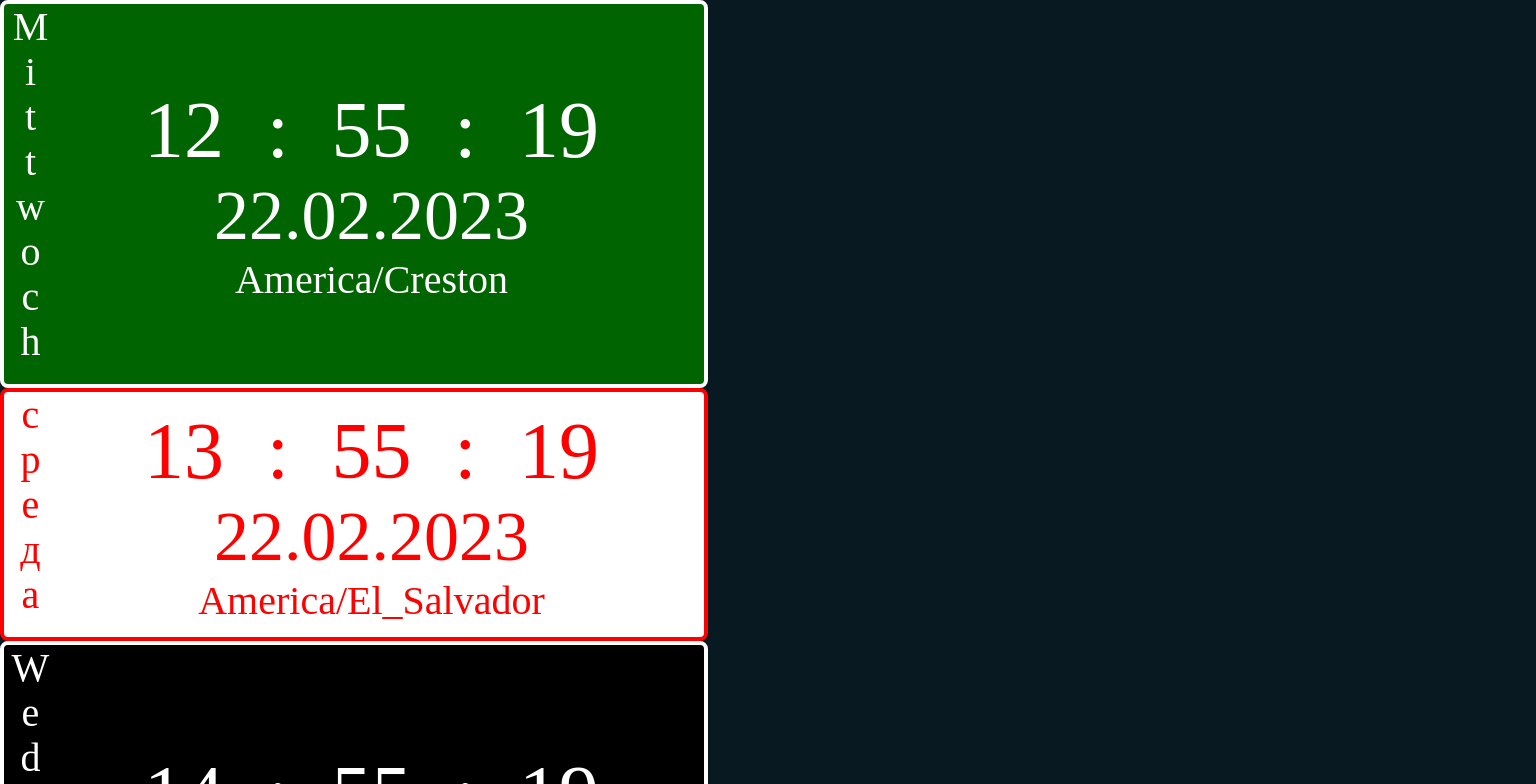
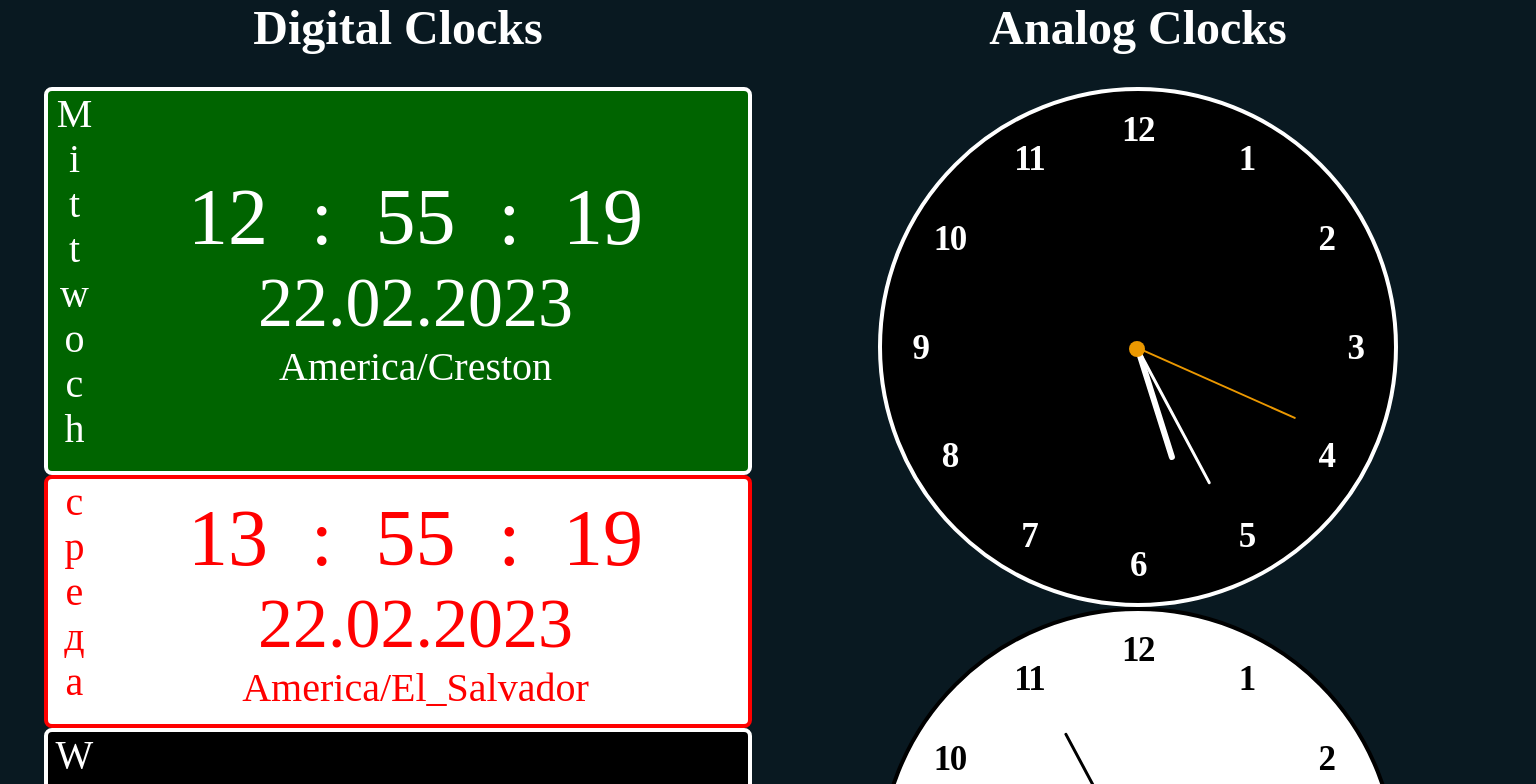
Before and after one commit to jonasfroeller/JS_WebComponent-Clock, a plain HTML site: page index.html in a window 1536 px wide. Shown: the top 784 px of the page. Drawn offline with Linux system fonts and the light colour scheme; a web font is replaced by a local one.

Commit message:
added grid layout for better overview of components

```diff
--- a/index.html
+++ b/index.html
@@ -11,6 +11,10 @@
 </head>
 
 <body>
+	<main id="clocks">
+		<section id="digital-clocks">
+			<h1 class="headline">Digital Clocks</h1>
+			<center class="clocks">
 				<digital-clock data-timeZone="en-EN, America/Creston" data-language="de" data-color="#ffffff"
 					data-backgroundColor="darkgreen"></digital-clock>
 				<digital-clock data-timeZone="en-EN, America/El_Salvador" data-language="ru" data-color="red"
@@ -19,7 +23,12 @@
 					data-backgroundColor="black"></digital-clock>
 				<digital-clock data-timeZone="en-EN, America/New_York" data-language="fr" data-color="blue"
 					data-backgroundColor="yellow"></digital-clock>
+			</center>
+		</section>
 
+		<section id="analog-clocks">
+			<h1 class="headline">Analog Clocks</h1>
+			<center class="clocks">
 				<analog-clock data-timeZone="en-EN, Australia/North" data-maincolor="#fff" data-secondarycolor="#eb9800"
 					data-backgroundcolor="#000"></analog-clock>
 				<analog-clock data-timeZone="en-EN, Europe/Vienna" data-maincolor="black" data-secondarycolor="green"
@@ -28,5 +37,9 @@
 					data-backgroundcolor="darkblue"></analog-clock>
 				<analog-clock data-timeZone="en-EN, Europe/Berlin" data-maincolor="#000" data-secondarycolor="yellow"
 					data-backgroundcolor="darkgrey"></analog-clock>
+			</center>
+		</section>
+	</main>
+</body>
 
 </html>
--- a/script.js
+++ b/script.js
@@ -14,6 +14,7 @@ digitalClock.innerHTML = `
         --data-backgroundColor: #000;
         font-family: 'Goldman';
         font-size: 125%;
+        max-width: 90vw;
         width: 43.75rem;
         text-align: center;
         color: var(--data-color);
--- a/style.css
+++ b/style.css
@@ -15,4 +15,27 @@ body {
     margin: 0;
     padding: 0;
     font-size: 2rem;
+    display: flex;
+    justify-content: center;
 }
+
+#clocks {
+    color: #fff;
+    display: grid;
+    gap: 2rem;
+    grid-template-columns: 1fr;
+}
+
+@media only screen and (min-width: 1400px) {
+    #clocks {
+        color: #fff;
+        display: grid;
+        gap: 2rem;
+        grid-template-columns: 1fr 1fr;
+    }
+}
+
+.headline {
+    text-align: center;
+    margin-bottom: 2rem;
+}
```
Lines whose indentation alone changed are shown as unchanged.
